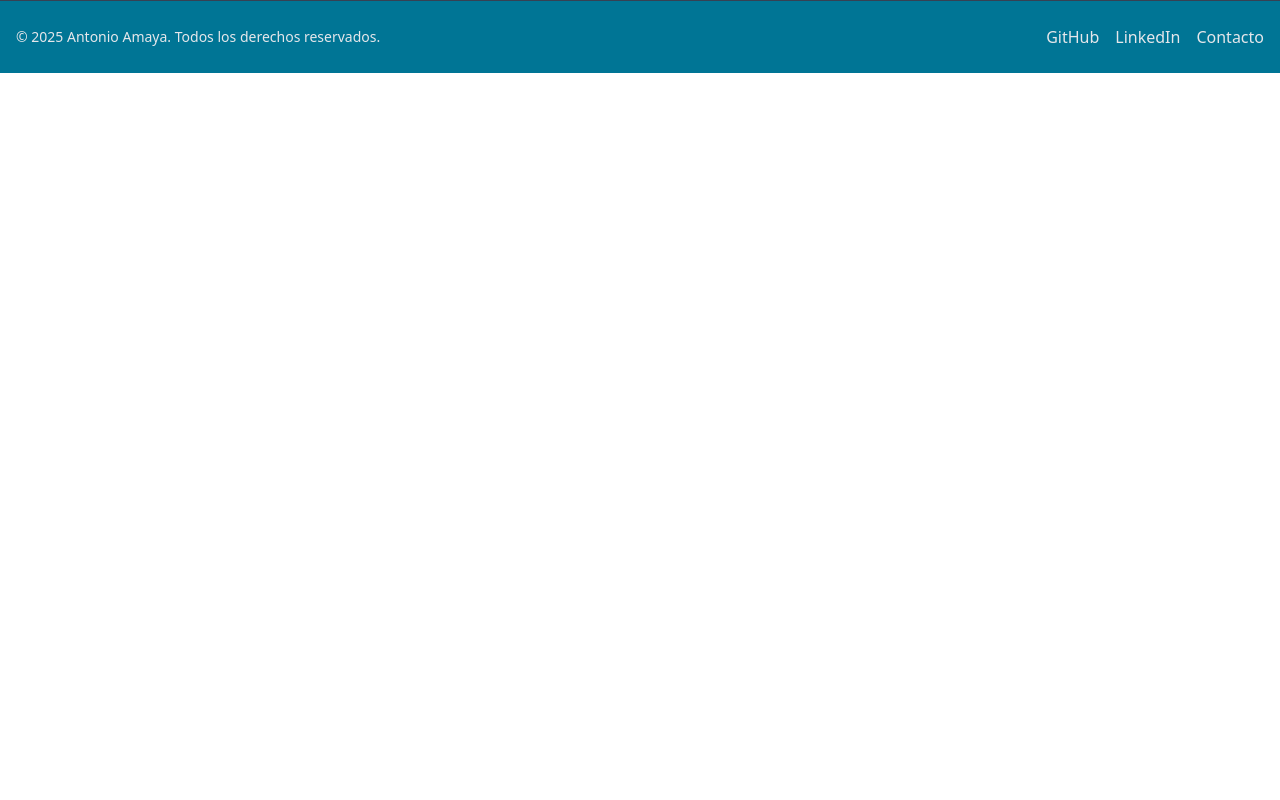
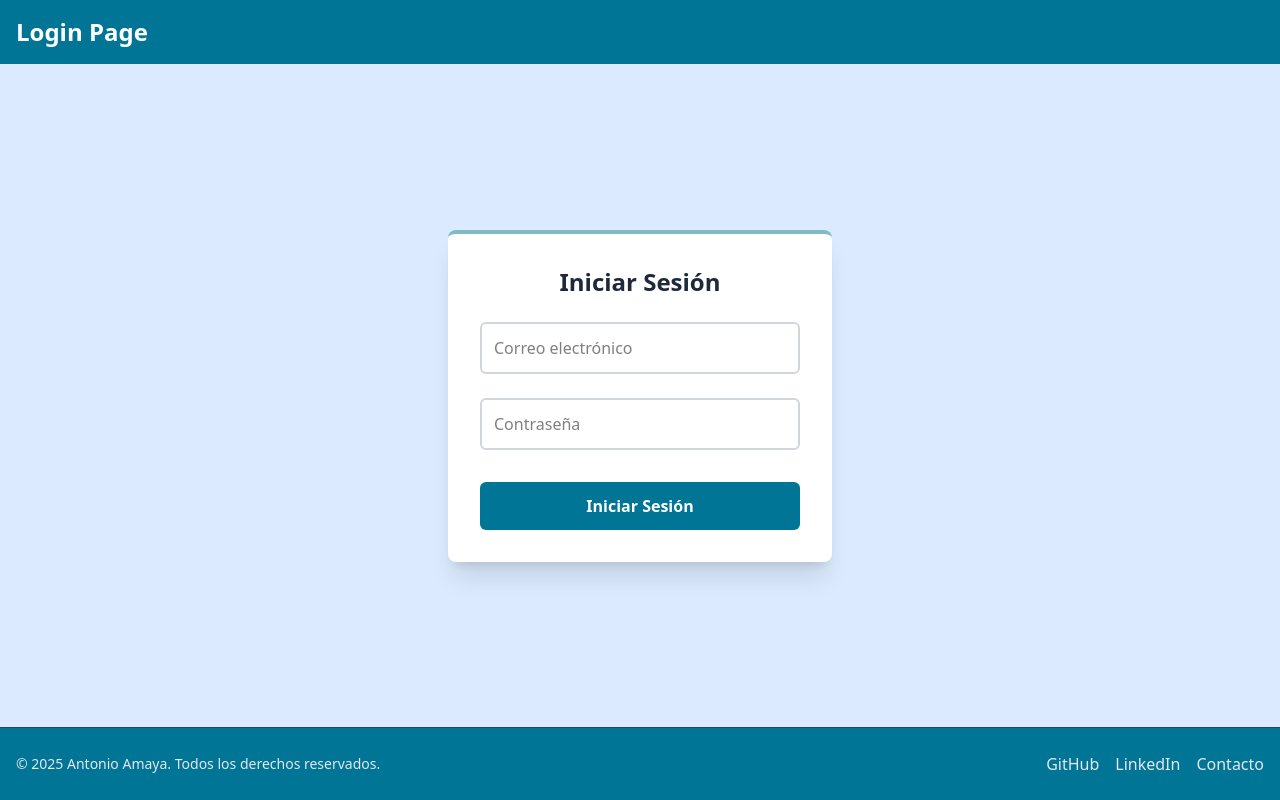
Before and after one commit to StewieMayer/message-inbox, a React app: page / in a window 1280 px wide. Built offline with nearby package versions, Linux system fonts and the light colour scheme.

Commit message:
feat: se agrega el formulario a la página de login

```diff
--- a/src/pages/login/LoginPage.tsx
+++ b/src/pages/login/LoginPage.tsx
@@ -1,5 +1,17 @@
+import Header from "../../components/Header";
+import LoginForm from "./components/login-form/LoginForm";
+
 const LoginPage: React.FC = () => {
-  return <></>;
+  return (
+    <div className="flex flex-col grow">
+      <Header>
+        <h1 className="text-2xl font-bold text-white">Login Page</h1>
+      </Header>
+      <main className="flex grow justify-center items-center bg-blue-100">
+        <LoginForm />
+      </main>
+    </div>
+  );
 };
 
 export default LoginPage;
--- /dev/null
+++ b/src/pages/login/components/login-form/LoginForm.tsx
@@ -0,0 +1,96 @@
+import useLoginForm from "./hooks/useLoginForm";
+
+const LoginForm: React.FC = () => {
+  const { handleSubmit, handleChange, errors, isLoading } = useLoginForm();
+
+  return (
+    <form
+      onSubmit={handleSubmit}
+      className="flex flex-col gap-6 p-8 bg-white shadow-xl rounded-lg w-full max-w-sm border-t-4 border-cyan-700/50"
+    >
+      <h2 className="text-2xl font-bold text-gray-800 text-center">
+        Iniciar Sesión
+      </h2>
+
+      <div className="flex flex-col">
+        <input
+          className={`
+                            p-3 border-2 rounded-md
+                            focus:outline-none focus:ring-2 focus:ring-cyan-500
+                            transition duration-150 ease-in-out
+                            ${
+                              errors.email
+                                ? "border-red-500"
+                                : "border-gray-300"
+                            }  disabled:bg-gray-50
+                        `}
+          type="email"
+          name="email"
+          placeholder="Correo electrónico"
+          onChange={handleChange}
+          required
+        />
+        {errors.email && (
+          <p className="text-red-500 text-sm mt-1">{errors.email}</p>
+        )}
+      </div>
+
+      <div className="flex flex-col">
+        <input
+          className={`
+                            p-3 border-2 rounded-md
+                            focus:outline-none focus:ring-2 focus:ring-cyan-500
+                            transition duration-150 ease-in-out
+                            ${
+                              errors.password
+                                ? "border-red-500"
+                                : "border-gray-300"
+                            }  disabled:bg-gray-50
+                        `}
+          type="password"
+          name="password"
+          placeholder="Contraseña"
+          onChange={handleChange}
+          required
+        />
+        {errors.password && (
+          <p className="text-red-500 text-sm mt-1">{errors.password}</p>
+        )}
+      </div>
+
+      <button
+        className="
+                        p-3 mt-2
+                        bg-cyan-700 text-white font-semibold rounded-md
+                        hover:bg-cyan-600 focus:outline-none focus:ring-4 focus:ring-cyan-200
+                        transition duration-150 ease-in-out
+                        disabled:opacity-50 disabled:cursor-not-allowed
+                        hover:cursor-pointer
+                    "
+        disabled={
+          isLoading ||
+          errors.email !== undefined ||
+          errors.password !== undefined
+        }
+        type="submit"
+      >
+        {isLoading ? (
+          <div className="flex items-center justify-center gap-3">
+            {/* El Spinner animado */}
+            <div
+              className="
+                    h-5 w-5 border-2 border-white border-t-transparent rounded-full
+                    animate-spin
+                "
+            ></div>
+            Cargando...
+          </div>
+        ) : (
+          "Iniciar Sesión"
+        )}
+      </button>
+    </form>
+  );
+};
+
+export default LoginForm;
```
